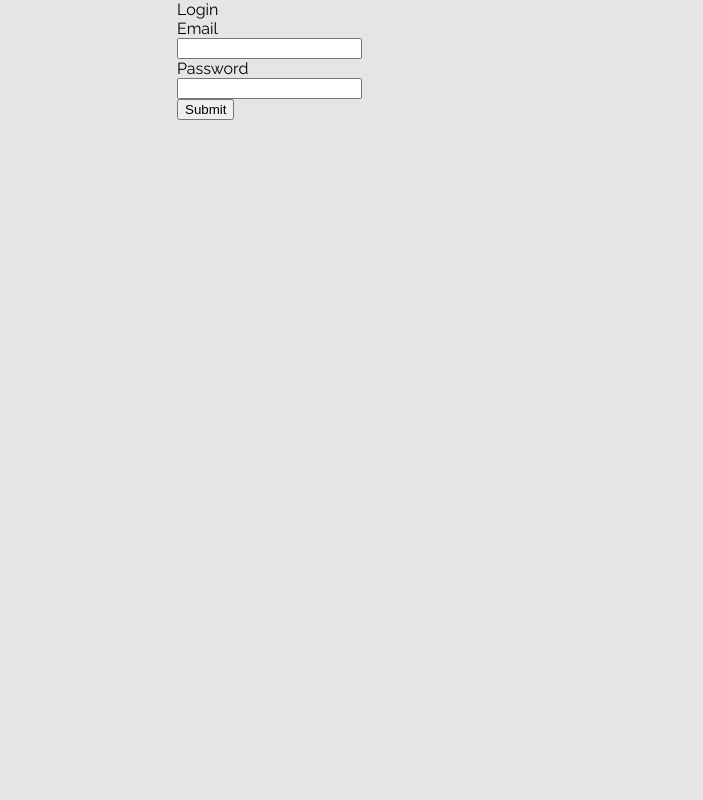
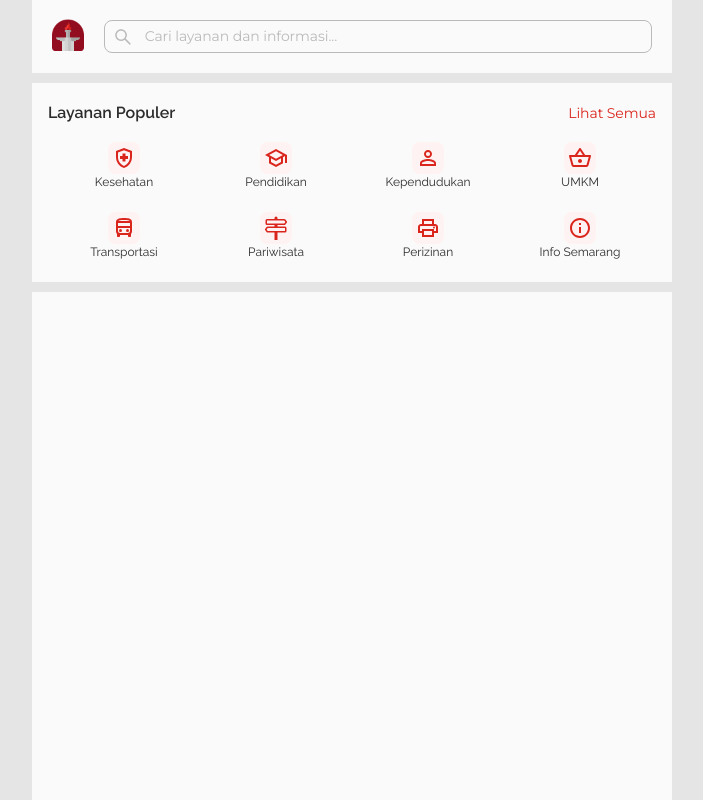
Before and after one commit to sccicitb/ta-SemarangGo-frontend, a React (Vite) app: page / in a window 1280 px wide. Shown: the whole page, without its empty margins (288-991 px from the left). Built offline with nearby package versions, Linux system fonts and the light colour scheme.

Commit message:
refactor: remove unsued lib

```diff
--- a/src/components/searchBar/SearchBar.tsx
+++ b/src/components/searchBar/SearchBar.tsx
@@ -1,5 +1,4 @@
-import React, { useState, useRef, useEffect } from "react";
-import { RecoilBridge, useRecoilState, useSetRecoilState } from "recoil";
+import React, { useState, useRef } from "react";
 
 import { AiOutlineSearch as SearchIcon } from "react-icons/ai";
 import { GrFormClose as CloseIcon } from "react-icons/gr";
--- a/src/components/separator/Separator.module.css
+++ b/src/components/separator/Separator.module.css
@@ -11,5 +11,5 @@ hr {
 
 .separator {
   margin: 0px -1rem;
-  border-top: 10px solid rgb(247, 247, 247);
+  border-top: 10px solid var(--clr-mono-background);
 }
--- a/src/components/separator/Separator.tsx
+++ b/src/components/separator/Separator.tsx
@@ -1,5 +1,3 @@
-import React, { useState, useRef, useEffect } from "react";
-
 import styles from "./Separator.module.css";
 
 const Separator = () => {
--- a/src/pages/_app.module.css
+++ b/src/pages/_app.module.css
@@ -1,7 +1,3 @@
-*, :after, :before {
-  box-sizing: border-box;
-}
-
 .appWrapper {
   max-width: 640px!important;
   min-height: 100%!important;
@@ -9,3 +5,10 @@
   margin-left: auto;
   margin-right: auto;
 }
+
+.appHeaderWrapper {
+  max-width: 640px!important;
+  box-sizing: border-box;
+  margin-left: auto;
+  margin-right: auto;
+}
--- a/src/pages/index.module.css
+++ b/src/pages/index.module.css
@@ -6,3 +6,15 @@
   top: 0px;
   z-index: 11;
 }
+
+.mainWrapper {
+  background-color: var(--clr-mono-white);
+  position: relative;
+  max-width: 640px;
+  width: 100%;
+  margin: 0px auto;
+  box-sizing: border-box;
+  top: 73px;
+  padding: 0px 16px 80px;
+  min-height: calc(100vh - 73px);
+}
--- a/src/pages/index.tsx
+++ b/src/pages/index.tsx
@@ -1,26 +1,26 @@
-import withProtectedPage from "@/components/hocs/withProtectedPage";
-import { Button } from "antd";
+import withUnProtectedPage from "@/components/hocs/withUnProctectedPage";
 import { NavLink } from "react-router-dom";
 import { useRecoilValue } from "recoil";
-import LoginPage from "./login";
 
 import SearchHeader from "@/components/searchHeader/SearchHeader";
 import Separator from "@/components/separator/Separator";
 import styles from "./index.module.css";
 import appStyles from "./_app.module.css";
+import PopularServiceSection from "@/components/popularServiceSection/PopularServiceSection";
 
 function HomePage() {
   return (
     <div>
-      <header className={`${styles.header} ${appStyles.appWrapper}`}>
+      <header className={`${styles.header} ${appStyles.appHeaderWrapper}`}>
         <SearchHeader />
       </header>
-      <main>
+      <main className={styles.mainWrapper}>
         <Separator />
-
+        <PopularServiceSection />
+        <Separator />
       </main>
     </div>
   );
 }
 
-export default withProtectedPage(HomePage, LoginPage);
+export default HomePage;
```
Also changed, not shown: src/variables/screen-variable.ts (+5 -2 lines).
